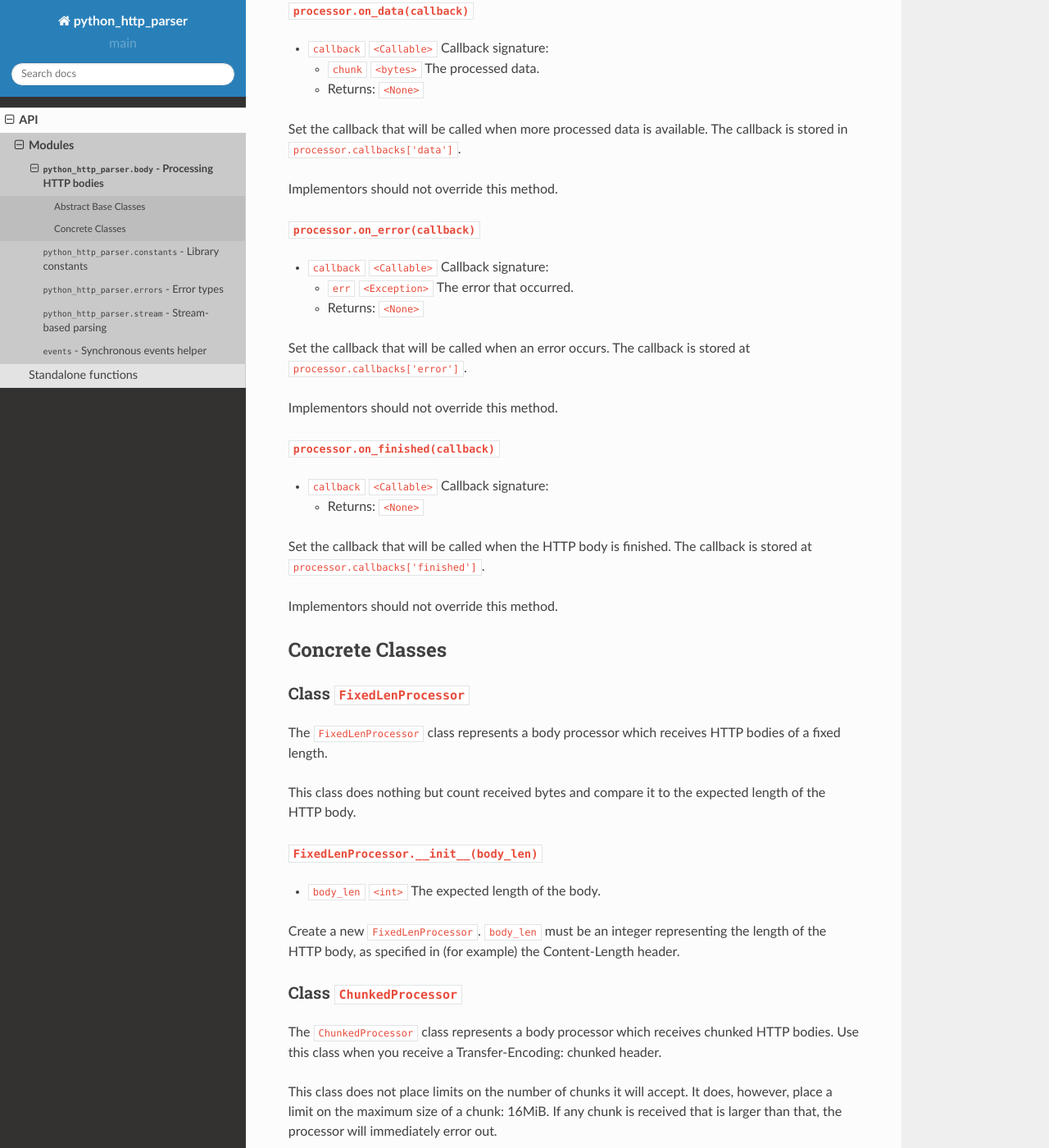
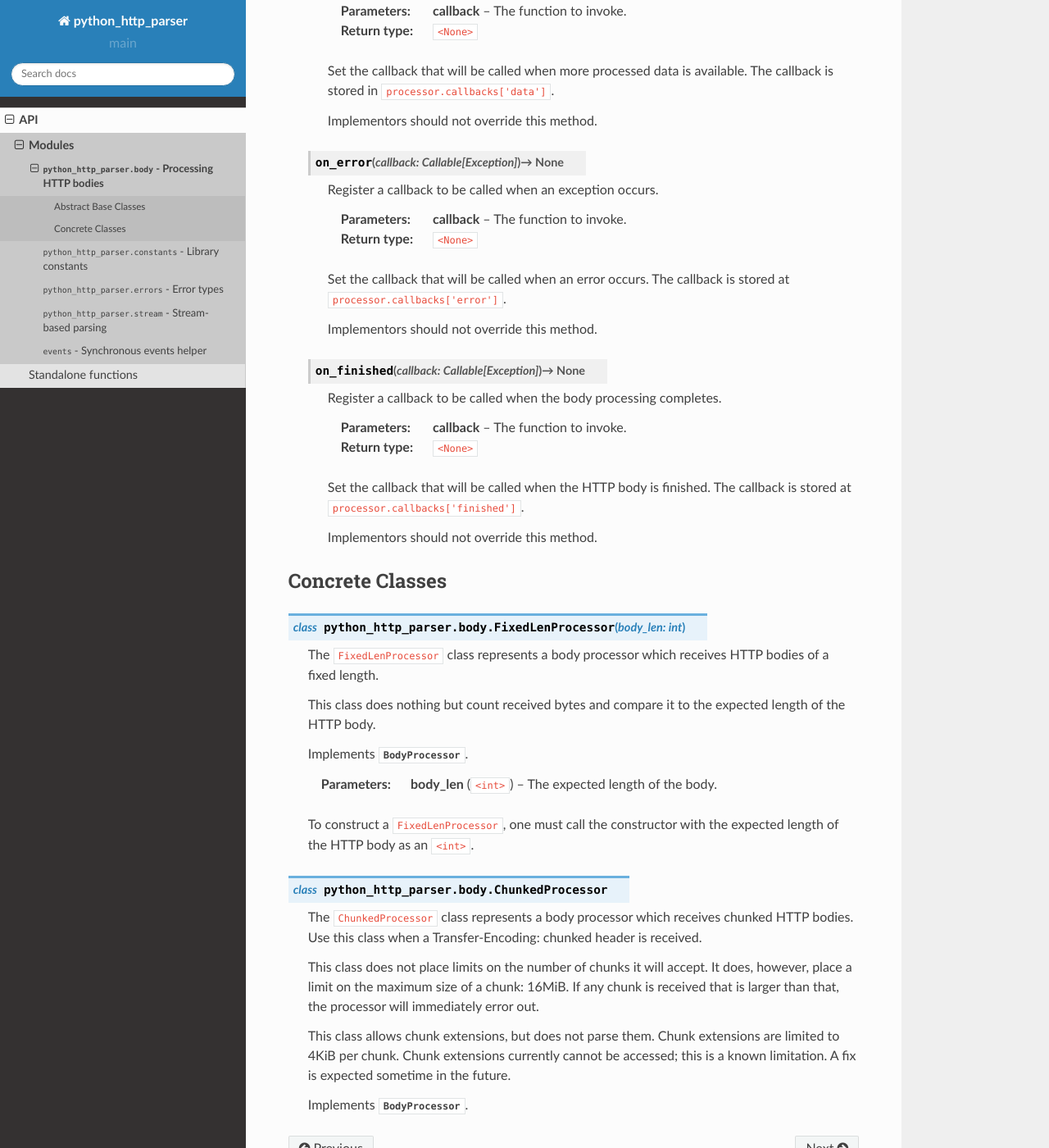
Before and after one commit to Take-Some-Bytes/python_http_parser, a Sphinx documentation site: the page built from docs/api/body.rst, in a window 1280 px wide and 1400 px high, scrolled down 1146 px. Shown: the whole window at 82% size. Built offline with Sphinx 7.4.7 and the Read the Docs theme 2.0.0, drawn with Linux system fonts in a browser that asks for light colours; some of the changed text lies outside the part shown.

Commit message:
Migrate body module docs to sphinx domains

```diff
--- a/docs/api/body.rst
+++ b/docs/api/body.rst
@@ -15,114 +15,110 @@ a generic class that processes HTTP bodies, and two concrete classes, ``FixedLen
  Abstract Base Classes
 -----------------------
 
-~~~~~~~~~~~~~~~~~~~~~~~~~~~~~~
- Base Class ``BodyProcessor``
-~~~~~~~~~~~~~~~~~~~~~~~~~~~~~~
-The ``BodyProcessor`` ABC represents a generic class that processes HTTP bodies.
-All concrete classes in this module implement this class.
+.. py:class:: BodyProcessor
 
-Required Methods
-==================
+   The ``BodyProcessor`` ABC represents a generic class that processes HTTP bodies.
+   All concrete classes in this module implement this class.
 
-Abstract ``processor.process(chunk, allow_lf)``
--------------------------------------------------
-- ``chunk`` |bytes|_ The next chunk of data to process.
-- ``allow_lf`` |bool|_ Whether to allow LF instead of CRLF.
-- Returns: |int|_ The number of bytes processed.
+    .. py:method:: process(chunk: bytes, allow_lf: bool) -> int
 
-This method is called whenever more data is available to be processed as part of the HTTP
-body. Implementors may ignore the ``allow_lf`` parameter if it does not apply to their
-implementation.
+      Process the next chunk as part of the HTTP body.
 
-It is recommended that buffering of data should not be performed. Instead, implementors
-should leave buffering up to the caller, and return the number of bytes processed so that
-the caller could calculate how many bytes to buffer.
+      :abstractmethod:
+      :param chunk: The next chunk of data to process.
+      :param allow_lf: Whether to allow LF-style line endings.
+      :type chunk: |bytes|_
+      :type allow_lf: |bool|_
+      :returns: The number of bytes processed.
+      :rtype: |int|_
 
-When more data is available, implementors should call the function stored in
-``processor.callbacks['data']``, with the processed data as its sole argument.
+      This method is called whenever more data is available to be processed as part of the HTTP
+      body. Implementors may ignore the ``allow_lf`` parameter if it does not apply to their
+      implementation.
 
-When an error occurs, implementors should call the function stored in
-``processor.callbacks['error']``, with the error that occurred as its sole argument.
+      It is recommended that buffering of data should not be performed. Instead, implementors
+      should leave buffering up to the caller, and return the number of bytes processed so that
+      the caller could calculate how many bytes to buffer.
 
-When the HTTP body is finished, implementors should call the function stored in
-``processor.callbacks['finished']``, with no arguments.
+      When more data is available, implementors should call the function stored in
+      ``processor.callbacks['data']``, with the processed data as its sole argument.
 
-Provided Methods
-==================
+      When an error occurs, implementors should call the function stored in
+      ``processor.callbacks['error']``, with the error that occurred as its sole argument.
 
-``processor.on_data(callback)``
----------------------------------
-- ``callback`` |Callable|_ Callback signature:
+      When the HTTP body is finished, implementors should call the function stored in
+      ``processor.callbacks['finished']``, with no arguments.
 
-  - ``chunk`` |bytes|_ The processed data.
-  - Returns: ``<None>``
+   .. py:method:: on_data(callback: Callable[bytes]) -> None
 
-Set the callback that will be called when more processed data is available. The callback is
-stored in ``processor.callbacks['data']``.
+      Register a callback to be called when more processed data is available.
 
-Implementors should not override this method.
+      :param callback: The function to invoke.
+      :rtype: ``<None>``
 
-``processor.on_error(callback)``
-----------------------------------
-- ``callback`` |Callable|_ Callback signature:
+      Set the callback that will be called when more processed data is available. The callback is
+      stored in ``processor.callbacks['data']``.
 
-  - ``err`` |Exception|_ The error that occurred.
-  - Returns: ``<None>``
+      Implementors should not override this method.
 
-Set the callback that will be called when an error occurs. The callback is stored at
-``processor.callbacks['error']``.
+   .. py:method:: on_error(callback: Callable[Exception]) -> None
 
-Implementors should not override this method.
+      Register a callback to be called when an exception occurs.
 
-``processor.on_finished(callback)``
--------------------------------------
-- ``callback`` |Callable|_ Callback signature:
+      :param callback: The function to invoke.
+      :rtype: ``<None>``
 
-  - Returns: ``<None>``
+      Set the callback that will be called when an error occurs. The callback is stored at
+      ``processor.callbacks['error']``.
 
-Set the callback that will be called when the HTTP body is finished. The callback is stored
-at ``processor.callbacks['finished']``.
+      Implementors should not override this method.
 
-Implementors should not override this method.
+   .. py:method:: on_finished(callback: Callable[Exception]) -> None
+
+      Register a callback to be called when the body processing completes.
+
+      :param callback: The function to invoke.
+      :rtype: ``<None>``
+
+      Set the callback that will be called when the HTTP body is finished. The callback is stored
+      at ``processor.callbacks['finished']``.
+
+      Implementors should not override this method.
 
 ------------------
  Concrete Classes
 ------------------
 
-~~~~~~~~~~~~~~~~~~~~~~~~~~~~~
- Class ``FixedLenProcessor``
-~~~~~~~~~~~~~~~~~~~~~~~~~~~~~
-The ``FixedLenProcessor`` class represents a body processor which receives HTTP bodies of
-a fixed length.
+.. py:class:: FixedLenProcessor(body_len: int)
 
-This class does nothing but count received bytes and compare it to the expected length of
-the HTTP body.
+   The ``FixedLenProcessor`` class represents a body processor which receives HTTP bodies of
+   a fixed length.
 
-``FixedLenProcessor.__init__(body_len)``
-==========================================
-- ``body_len`` |int|_ The expected length of the body.
+   This class does nothing but count received bytes and compare it to the expected length of
+   the HTTP body.
 
-Create a new ``FixedLenProcessor``. ``body_len`` must be an integer representing
-the length of the HTTP body, as specified in (for example) the Content-Length header.
+   Implements :py:class:`BodyProcessor`.
 
-~~~~~~~~~~~~~~~~~~~~~~~~~~~~
- Class ``ChunkedProcessor``
-~~~~~~~~~~~~~~~~~~~~~~~~~~~~
-The ``ChunkedProcessor`` class represents a body processor which receives chunked HTTP bodies.
-Use this class when you receive a Transfer-Encoding: chunked header.
+   :param body_len: The expected length of the body.
+   :type body_len: |int|_
 
-This class does not place limits on the number of chunks it will accept. It does, however,
-place a limit on the maximum size of a chunk: 16MiB. If any chunk is received that is larger
-than that, the processor will immediately error out.
+   To construct a ``FixedLenProcessor``, one must call the constructor with the expected length
+   of the HTTP body as an |int|_.
 
-This class allows chunk extensions, but does not parse them. Chunk extensions are limited to
-4KiB per chunk.
+.. py:class:: ChunkedProcessor
 
-``ChunkedProcessor.__init__()``
-==========================================
-Create a new ``ChunkedProcessor``.
+  The ``ChunkedProcessor`` class represents a body processor which receives chunked HTTP bodies.
+  Use this class when a Transfer-Encoding: chunked header is received.
 
-This function accepts no arguments.
+  This class does not place limits on the number of chunks it will accept. It does, however,
+  place a limit on the maximum size of a chunk: 16MiB. If any chunk is received that is larger
+  than that, the processor will immediately error out.
+
+  This class allows chunk extensions, but does not parse them. Chunk extensions are limited to
+  4KiB per chunk. Chunk extensions currently cannot be accessed; this is a known limitation. A
+  fix is expected sometime in the future.
+
+  Implements :py:class:`BodyProcessor`.
 
 .. |int| replace:: ``<int>``
 .. |bool| replace:: ``<bool>``
```
